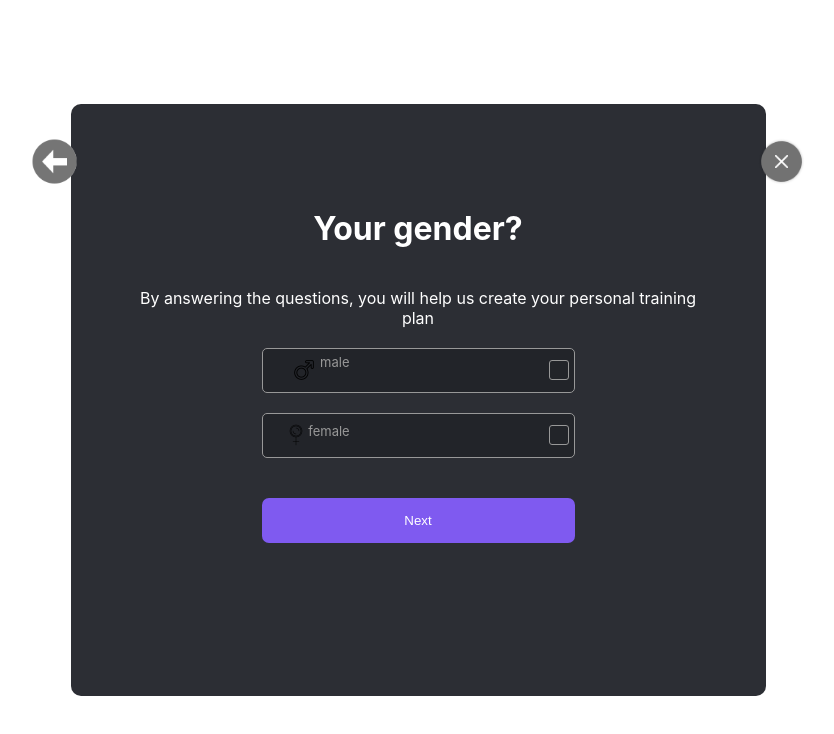
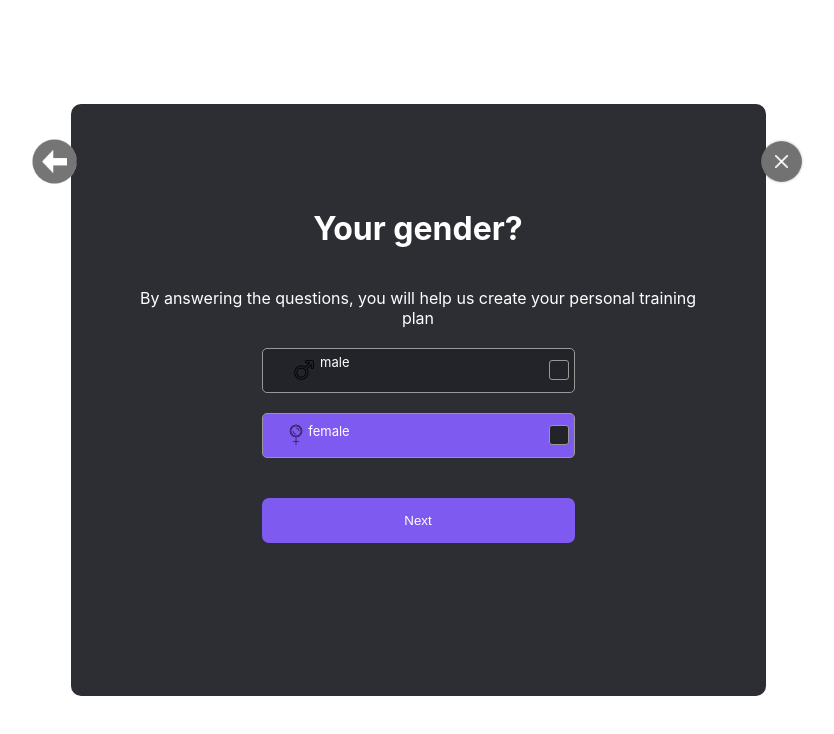
Before and after one commit to SolidPracticum/WorkoutPlannerApp, a React (Create React App) app: page /SecondModal in a window 1280 px wide. In both pictures the pointer is over the element 640 px from the left and 435 px from the top of the page. Shown: the top 734 px of the page, without its empty margins (222-1056 px from the left). Built offline with nearby package versions, Linux system fonts and the light colour scheme.

Commit message:
fix: hover added

```diff
--- a/src/components/SecondModal/SecondModal.module.scss
+++ b/src/components/SecondModal/SecondModal.module.scss
@@ -94,11 +94,18 @@ text-align: center;
   width: 63%;
   display: flex;
 }
+.womanIcon:hover{
+  background-color: #7f5af0;
+}
+.manIcon:hover{
+  background-color: #7f5af0;
+}
 .male{
   width: 58%;
   display: flex;
 }
 span{
+  color: #ffffff;
   font-size: 13px;
 }
 .checkboxInput {
@@ -113,6 +120,9 @@ span{
   background-position: center;
   background-size: cover;
 }
+.checkboxInput:hover{
+  background-color: #7f5af0;
+}
 .inputColor{
   background-color: #7f5af0;
 }
```
